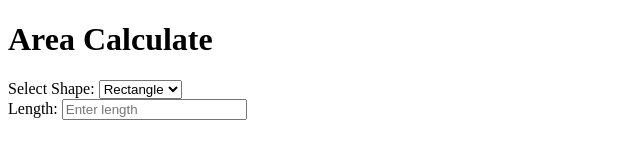
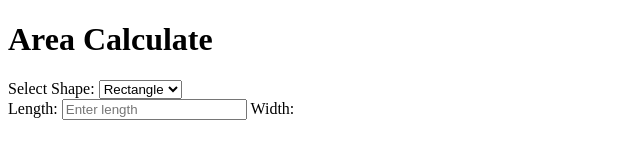
Before and after one commit to Tushar-80/calculate_area, a plain HTML site: page index.html in a window 1280 px wide. Shown: the full height of the page, 0-640 px from the left. Drawn offline with Linux system fonts and the light colour scheme.

Commit message:
label for width added

```diff
--- a/index.html
+++ b/index.html
@@ -17,6 +17,7 @@
             <div id="rectangleInputs">
                 <label for="length">Length:</label>
                 <input type="number" class="input-num" id="length" placeholder="Enter length"/>
+                <label for="width">Width:</label>
             </div>
         </div>
     </div>
```
